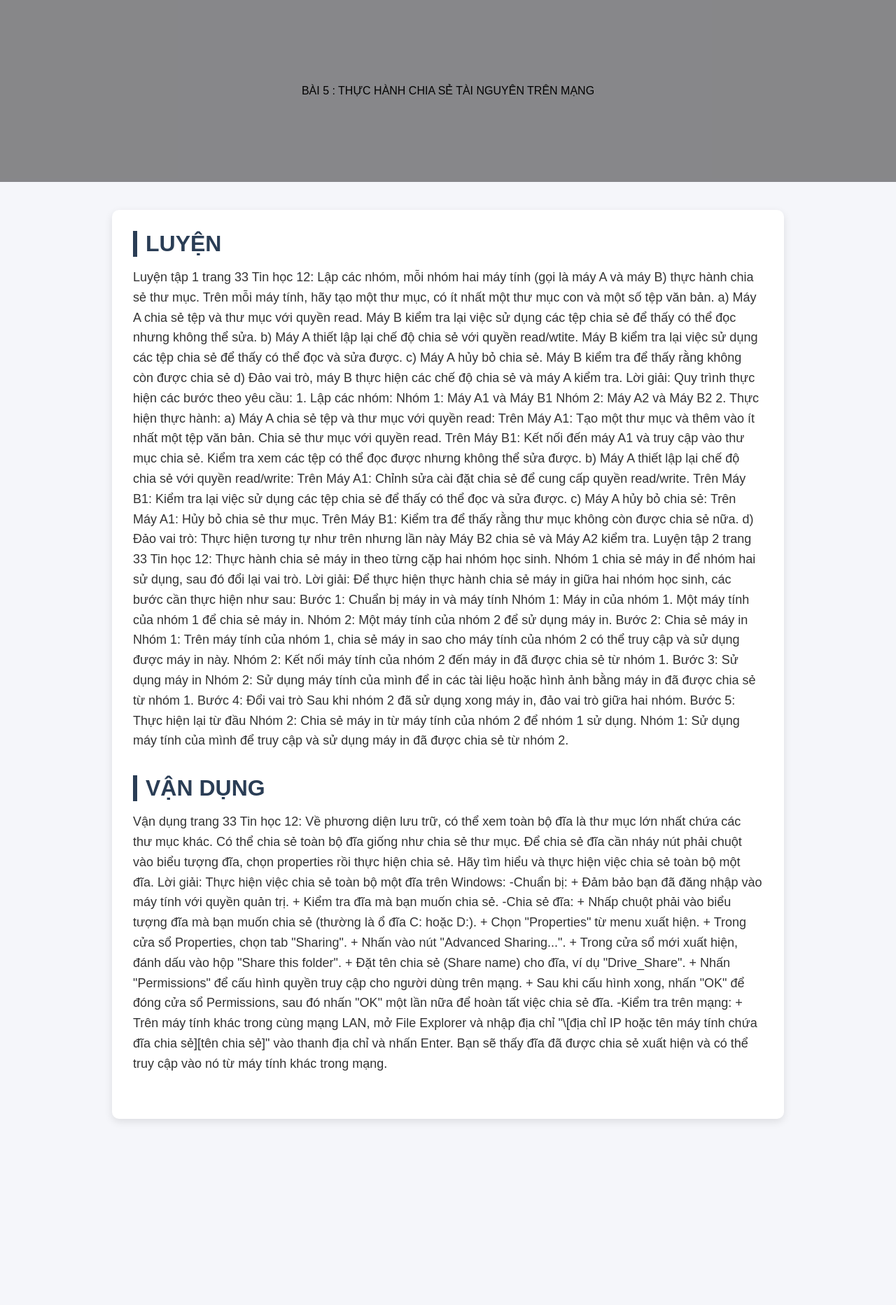
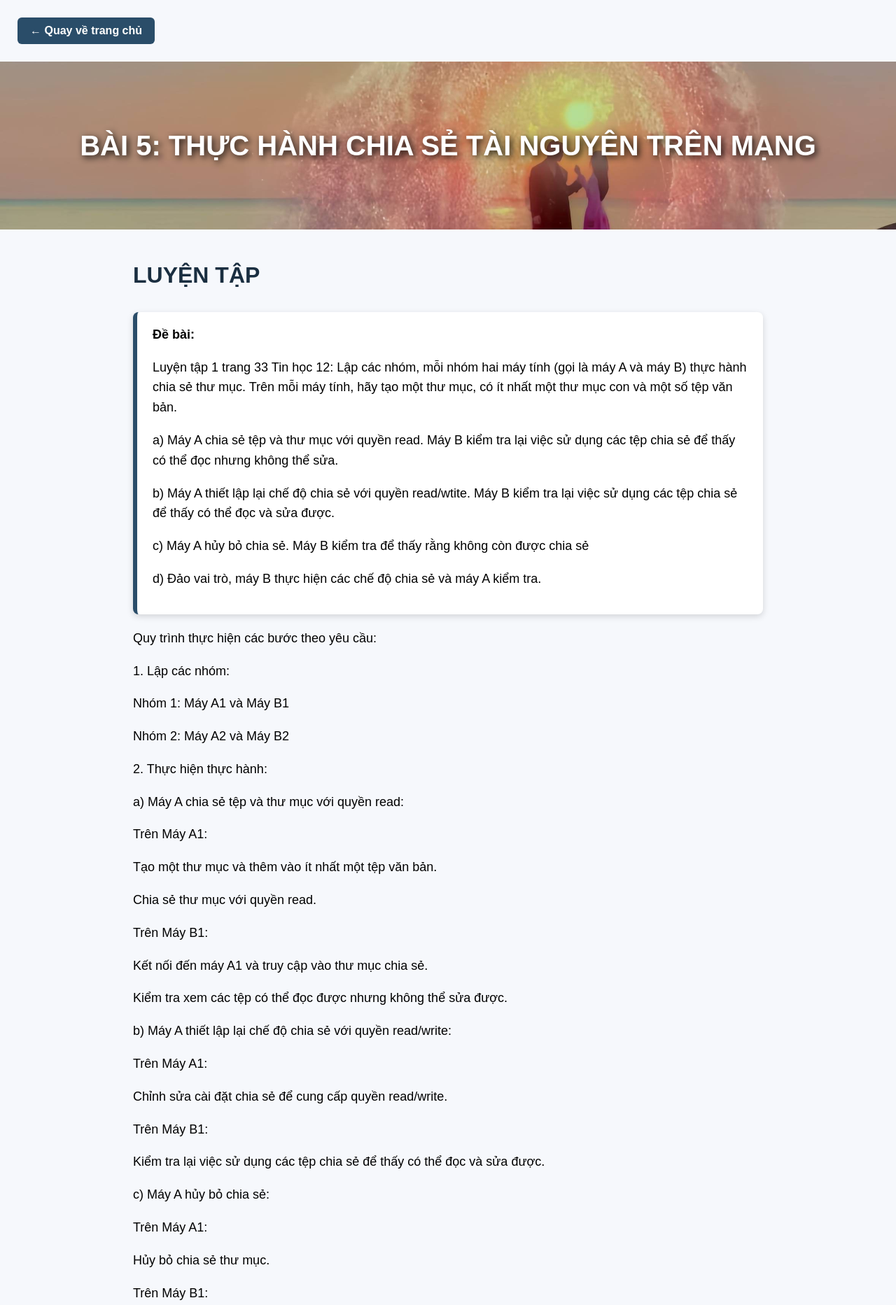
Before and after one commit to nhungo2210028-hash/bai5, a plain HTML site: page index.html in a window 1280 px wide. Shown: the top 1865 px of the page at 70% size. Before the commit the page ends 1639 px from the top, so only its background shows below. Drawn offline with Linux system fonts and the light colour scheme.

Commit message:
Update index.html

```diff
--- a/index.html
+++ b/index.html
@@ -3,165 +3,193 @@
 <head>
 <meta charset="UTF-8">
 <meta name="viewport" content="width=device-width, initial-scale=1.0">
-<title>Bài Học</title>
+<title>Bài học</title>
 
 <style>
     body {
         margin: 0;
         font-family: Arial, sans-serif;
-        background: #f5f6fa;
+        background: #f6f8fc;
     }
 
     /* Banner */
     .banner {
         width: 100%;
-        height: 260px;
-        background: url('banner.jpg') center/cover no-repeat;
+        height: 240px;
+        background: url('bai5.jpg') center/cover no-repeat;
         display: flex;
         align-items: center;
         justify-content: center;
         position: relative;
     }
 
-    /* Lớp phủ mờ để chữ không chìm */
-    .banner::before {
-        content: "";
-        position: absolute;
-        top: 0; left: 0;
-        width: 100%; height: 100%;
-        background: rgba(0,0,0,0.45);
+    /* Tiêu đề giữa banner */
+    .banner-title {
+        font-size: 40px;
+        font-weight: 700;
+        color: white;
+        text-shadow: 3px 3px 10px rgba(0,0,0,0.9);
     }
 
-    /* Tiêu đề trên banner */
-    .banner-title {
-        position: relative;
-        font-size: 42px;
+    /* Nút quay về */
+    .back-btn {
+        display: inline-block;
+        margin: 25px;
+        background: #2a4d69;
         color: white;
-        font-weight: 800;
-        text-align: center;
-        text-shadow: 0px 4px 12px black;  /* hiệu ứng đổ bóng */
+        padding: 10px 18px;
+        border-radius: 6px;
+        text-decoration: none;
+        font-weight: 600;
     }
 
-    /* Khối nội dung */
-    .content {
-        width: 85%;
-        max-width: 900px;
-        margin: 40px auto;
-        background: white;
-        border-radius: 10px;
-        padding: 30px;
-        box-shadow: 0 4px 12px rgba(0,0,0,0.1);
+    .back-btn:hover {
+        background: #1d3550;
     }
 
-    .section-title {
+    /* Tiêu đề phần */
+    h2 {
         font-size: 32px;
-        font-weight: 800;
-        color: #2a3d55;
-        margin-bottom: 15px;
-        border-left: 6px solid #2a3d55;
-        padding-left: 12px;
+        margin-top: 40px;
+        color: #1a2e40;
+        text-align: left;
+        font-weight: 700;
+        font-family: Arial, sans-serif; /* phông bình thường */
     }
 
-    .text {
+    /* Khung đề bài */
+    .problem-box {
+        background: white;
+        padding: 18px 22px;
+        border-left: 6px solid #2a4d69;
+        border-radius: 8px;
+        margin: 20px 0;
+        box-shadow: 0 3px 10px rgba(0,0,0,0.15);
+    }
+
+    /* Nội dung */
+    .content {
+        width: 80%;
+        max-width: 900px;
+        margin: auto;
         font-size: 18px;
         line-height: 1.6;
-        color: #333;
-        margin-bottom: 35px;
     }
 </style>
+</head>
 
-</head>
 <body>
 
-    <!-- Banner -->
-    <div class="banner">
-        <div class="bai5.jpg">BÀI 5 : THỰC HÀNH CHIA SẺ TÀI NGUYÊN TRÊN MẠNG</div>
+<a href="index.html" class="back-btn">← Quay về trang chủ</a>
+
+<div class="banner">
+    <div class="banner-title">BÀI 5: THỰC HÀNH CHIA SẺ TÀI NGUYÊN TRÊN MẠNG</div>
+</div>
+
+<div class="content">
+
+    <h2>LUYỆN TẬP</h2>
+
+    <div class="problem-box">
+        <b>Đề bài:</b>
+          <P>Luyện tập 1 trang 33 Tin học 12: Lập các nhóm, mỗi nhóm hai máy tính (gọi là máy A và máy B) thực hành chia sẻ thư mục. Trên mỗi máy tính, hãy tạo một thư mục, có ít nhất một thư mục con và một số tệp văn bản.</P>
+        <p>a) Máy A chia sẻ tệp và thư mục với quyền read. Máy B kiểm tra lại việc sử dụng các tệp chia sẻ để thấy có thể đọc nhưng không thể sửa. </p>
+        <p>b) Máy A thiết lập lại chế độ chia sẻ với quyền read/wtite. Máy B kiểm tra lại việc sử dụng các tệp chia sẻ để thấy có thể đọc và sửa được.</p>
+        <p>c) Máy A hủy bỏ chia sẻ. Máy B kiểm tra để thấy rằng không còn được chia sẻ</p>
+        <p>d) Đảo vai trò, máy B thực hiện các chế độ chia sẻ và máy A kiểm tra. </p>
     </div>
 
-    <!-- Nội dung -->
-    <div class="content">
-        <div class="section-title">LUYỆN </div>
-        <div class="text">
-            Luyện tập 1 trang 33 Tin học 12: Lập các nhóm, mỗi nhóm hai máy tính (gọi là máy A và máy B) thực hành chia sẻ thư mục. Trên mỗi máy tính, hãy tạo một thư mục, có ít nhất một thư mục con và một số tệp văn bản.
-a) Máy A chia sẻ tệp và thư mục với quyền read. Máy B kiểm tra lại việc sử dụng các tệp chia sẻ để thấy có thể đọc nhưng không thể sửa.
-b) Máy A thiết lập lại chế độ chia sẻ với quyền read/wtite. Máy B kiểm tra lại việc sử dụng các tệp chia sẻ để thấy có thể đọc và sửa được.
-c) Máy A hủy bỏ chia sẻ. Máy B kiểm tra để thấy rằng không còn được chia sẻ
-d) Đảo vai trò, máy B thực hiện các chế độ chia sẻ và máy A kiểm tra.
-Lời giải:
-Quy trình thực hiện các bước theo yêu cầu:
-1. Lập các nhóm:
-Nhóm 1: Máy A1 và Máy B1
-Nhóm 2: Máy A2 và Máy B2
-2. Thực hiện thực hành:
-a) Máy A chia sẻ tệp và thư mục với quyền read:
-Trên Máy A1:
-Tạo một thư mục và thêm vào ít nhất một tệp văn bản.
-Chia sẻ thư mục với quyền read.
-Trên Máy B1:
-Kết nối đến máy A1 và truy cập vào thư mục chia sẻ.
-Kiểm tra xem các tệp có thể đọc được nhưng không thể sửa được.
-b) Máy A thiết lập lại chế độ chia sẻ với quyền read/write:
-Trên Máy A1:
-Chỉnh sửa cài đặt chia sẻ để cung cấp quyền read/write.
-Trên Máy B1:
-Kiểm tra lại việc sử dụng các tệp chia sẻ để thấy có thể đọc và sửa được.
-c) Máy A hủy bỏ chia sẻ:
-Trên Máy A1:
-Hủy bỏ chia sẻ thư mục.
-Trên Máy B1:
-Kiểm tra để thấy rằng thư mục không còn được chia sẻ nữa.
-d) Đảo vai trò:
-Thực hiện tương tự như trên nhưng lần này Máy B2 chia sẻ và Máy A2 kiểm tra.
-Luyện tập 2 trang 33 Tin học 12: Thực hành chia sẻ máy in theo từng cặp hai nhóm học sinh. Nhóm 1 chia sẻ máy in để nhóm hai sử dụng, sau đó đổi lại vai trò.
-Lời giải:
-Để thực hiện thực hành chia sẻ máy in giữa hai nhóm học sinh, các bước cần thực hiện như sau:
-Bước 1: Chuẩn bị máy in và máy tính
-Nhóm 1:
-Máy in của nhóm 1.
-Một máy tính của nhóm 1 để chia sẻ máy in.
-Nhóm 2:
-Một máy tính của nhóm 2 để sử dụng máy in.
-Bước 2: Chia sẻ máy in
-Nhóm 1:
-Trên máy tính của nhóm 1, chia sẻ máy in sao cho máy tính của nhóm 2 có thể truy cập và sử dụng được máy in này.
-Nhóm 2:
-Kết nối máy tính của nhóm 2 đến máy in đã được chia sẻ từ nhóm 1.
-Bước 3: Sử dụng máy in
-Nhóm 2:
-Sử dụng máy tính của mình để in các tài liệu hoặc hình ảnh bằng máy in đã được chia sẻ từ nhóm 1.
-Bước 4: Đổi vai trò
-Sau khi nhóm 2 đã sử dụng xong máy in, đảo vai trò giữa hai nhóm.
-Bước 5: Thực hiện lại từ đầu
-Nhóm 2:
-Chia sẻ máy in từ máy tính của nhóm 2 để nhóm 1 sử dụng.
-Nhóm 1:
-Sử dụng máy tính của mình để truy cập và sử dụng máy in đã được chia sẻ từ nhóm 2.
+    <p>
+      <p> Quy trình thực hiện các bước theo yêu cầu:</p>
+<p>1. Lập các nhóm:</p>
+<p>Nhóm 1: Máy A1 và Máy B1</p>
+<p>Nhóm 2: Máy A2 và Máy B2</p>
+<p>2. Thực hiện thực hành:</p>
+<p>a) Máy A chia sẻ tệp và thư mục với quyền read:</p>
+<p>Trên Máy A1:</p>
+<p>Tạo một thư mục và thêm vào ít nhất một tệp văn bản.</p>
+<p>Chia sẻ thư mục với quyền read.</p>
+<p>Trên Máy B1:</p>
+<p>Kết nối đến máy A1 và truy cập vào thư mục chia sẻ.</p>
+<p>Kiểm tra xem các tệp có thể đọc được nhưng không thể sửa được.</p>
+<p>b) Máy A thiết lập lại chế độ chia sẻ với quyền read/write:</p>
+<p>Trên Máy A1:</p>
+<p>Chỉnh sửa cài đặt chia sẻ để cung cấp quyền read/write.</p>
+<p>Trên Máy B1:</p>
+<p>Kiểm tra lại việc sử dụng các tệp chia sẻ để thấy có thể đọc và sửa được.</p>
+<p>c) Máy A hủy bỏ chia sẻ:</p>
+<p>Trên Máy A1:</p>
+<p>Hủy bỏ chia sẻ thư mục.</p>
+<p>Trên Máy B1:</p>
+<p>Kiểm tra để thấy rằng thư mục không còn được chia sẻ nữa.</p>
+<p>d) Đảo vai trò:</p>
+<p>Thực hiện tương tự như trên nhưng lần này Máy B2 chia sẻ và Máy A2 kiểm tra.</p>
 
-        </div>
+    </p>
 
-        <div class="section-title">VẬN DỤNG</div>
-        <div class="text">
-         Vận dụng trang 33 Tin học 12: Về phương diện lưu trữ, có thể xem toàn bộ đĩa là thư mục lớn nhất chứa các thư mục khác. Có thể chia sẻ toàn bộ đĩa giống như chia sẻ thư mục.
+      <div class="problem-box">
+        <b>Đề bài:</b>
+         Luyện tập 2 trang 33 Tin học 12: Thực hành chia sẻ máy in theo từng cặp hai nhóm học sinh. Nhóm 1 chia sẻ máy in để nhóm hai sử dụng, sau đó đổi lại vai trò.
+    </div>
+
+    <p>
+    <p> Để thực hiện thực hành chia sẻ máy in giữa hai nhóm học sinh, các bước cần thực hiện như sau:</p>
+<p>Bước 1: Chuẩn bị máy in và máy tính</p>
+<p>Nhóm 1:</p>
+<p>Máy in của nhóm 1.</p>
+<p>Một máy tính của nhóm 1 để chia sẻ máy in.</p>
+<p>Nhóm 2:</p>
+<p>Một máy tính của nhóm 2 để sử dụng máy in.</p>
+<p>Bước 2: Chia sẻ máy in</p>
+<p>Nhóm 1:</p>
+<p>Trên máy tính của nhóm 1, chia sẻ máy in sao cho máy tính của nhóm 2 có thể truy cập và sử dụng được máy in này.</p>
+<p>Nhóm 2:</p>
+<p>Kết nối máy tính của nhóm 2 đến máy in đã được chia sẻ từ nhóm 1.</p>
+<p>Bước 3: Sử dụng máy in</p>
+<p>Nhóm 2:</p>
+<p>Sử dụng máy tính của mình để in các tài liệu hoặc hình ảnh bằng máy in đã được chia sẻ từ nhóm 1.</p>
+<p>Bước 4: Đổi vai trò</p>
+<p>Sau khi nhóm 2 đã sử dụng xong máy in, đảo vai trò giữa hai nhóm.</p>
+<p>Bước 5: Thực hiện lại từ đầu</p>
+<p>Nhóm 2:</p>
+<p>Chia sẻ máy in từ máy tính của nhóm 2 để nhóm 1 sử dụng.</p>
+<p>Nhóm 1:</p>
+<p>Sử dụng máy tính của mình để truy cập và sử dụng máy in đã được chia sẻ từ nhóm 2.</p>
+
+    </p>
+
+
+    <h2>VẬN DỤNG</h2>
+
+    <div class="problem-box">
+        <b>Đề bài:</b>
+       Về phương diện lưu trữ, có thể xem toàn bộ đĩa là thư mục lớn nhất chứa các thư mục khác. Có thể chia sẻ toàn bộ đĩa giống như chia sẻ thư mục.
 Để chia sẻ đĩa cần nháy nút phải chuột vào biểu tượng đĩa, chọn properties rồi thực hiện chia sẻ. Hãy tìm hiểu và thực hiện việc chia sẻ toàn bộ một đĩa.
-Lời giải:
-Thực hiện việc chia sẻ toàn bộ một đĩa trên Windows:
--Chuẩn bị:
-+ Đảm bảo bạn đã đăng nhập vào máy tính với quyền quản trị.
-+ Kiểm tra đĩa mà bạn muốn chia sẻ.
--Chia sẻ đĩa:
-+ Nhấp chuột phải vào biểu tượng đĩa mà bạn muốn chia sẻ (thường là ổ đĩa C: hoặc D:).
-+ Chọn "Properties" từ menu xuất hiện.
-+ Trong cửa sổ Properties, chọn tab "Sharing".
-+ Nhấn vào nút "Advanced Sharing...".
-+ Trong cửa sổ mới xuất hiện, đánh dấu vào hộp "Share this folder".
-+ Đặt tên chia sẻ (Share name) cho đĩa, ví dụ "Drive_Share".
-+ Nhấn "Permissions" để cấu hình quyền truy cập cho người dùng trên mạng.
-+ Sau khi cấu hình xong, nhấn "OK" để đóng cửa sổ Permissions, sau đó nhấn "OK" một lần nữa để hoàn tất việc chia sẻ đĩa.
--Kiểm tra trên mạng:
-+ Trên máy tính khác trong cùng mạng LAN, mở File Explorer và nhập địa chỉ "\[địa chỉ IP hoặc tên máy tính chứa đĩa chia sẻ][tên chia sẻ]" vào thanh địa chỉ và nhấn Enter. Bạn sẽ thấy đĩa đã được chia sẻ xuất hiện và có thể truy cập vào nó từ máy tính khác trong mạng.
 
-        </div>
     </div>
+
+    <p>
+<p>Thực hiện việc chia sẻ toàn bộ một đĩa trên Windows:</p>
+<p>-Chuẩn bị:</p>
+<p>+ Đảm bảo bạn đã đăng nhập vào máy tính với quyền quản trị.</p>
+<p>+ Kiểm tra đĩa mà bạn muốn chia sẻ.</p>
+<p>-Chia sẻ đĩa:</p>
+<p>+ Nhấp chuột phải vào biểu tượng đĩa mà bạn muốn chia sẻ (thường là ổ đĩa C: hoặc D:).</p>
+<p>+ Chọn "Properties" từ menu xuất hiện.</p>
+<p>+ Trong cửa sổ Properties, chọn tab "Sharing".</p>
+<p>+ Nhấn vào nút "Advanced Sharing...".</p>
+<p>+ Trong cửa sổ mới xuất hiện, đánh dấu vào hộp "Share this folder".</p>
+<p>+ Đặt tên chia sẻ (Share name) cho đĩa, ví dụ "Drive_Share".</p>
+<p>+ Nhấn "Permissions" để cấu hình quyền truy cập cho người dùng trên mạng.</p>
+<p>+ Sau khi cấu hình xong, nhấn "OK" để đóng cửa sổ Permissions, sau đó nhấn "OK" một lần nữa để hoàn tất việc chia sẻ đĩa.</p>
+<p>-Kiểm tra trên mạng:</p>
+<p>+ Trên máy tính khác trong cùng mạng LAN, mở File Explorer và nhập địa chỉ "\[địa chỉ IP hoặc tên máy tính chứa đĩa chia sẻ][tên chia sẻ]" vào thanh địa chỉ và nhấn Enter. Bạn sẽ thấy đĩa đã được chia sẻ xuất hiện và có thể truy cập vào nó từ máy tính khác trong mạng.</p>
+
+
+
+    </p>
+
+</div>
 
 </body>
 </html>
```
